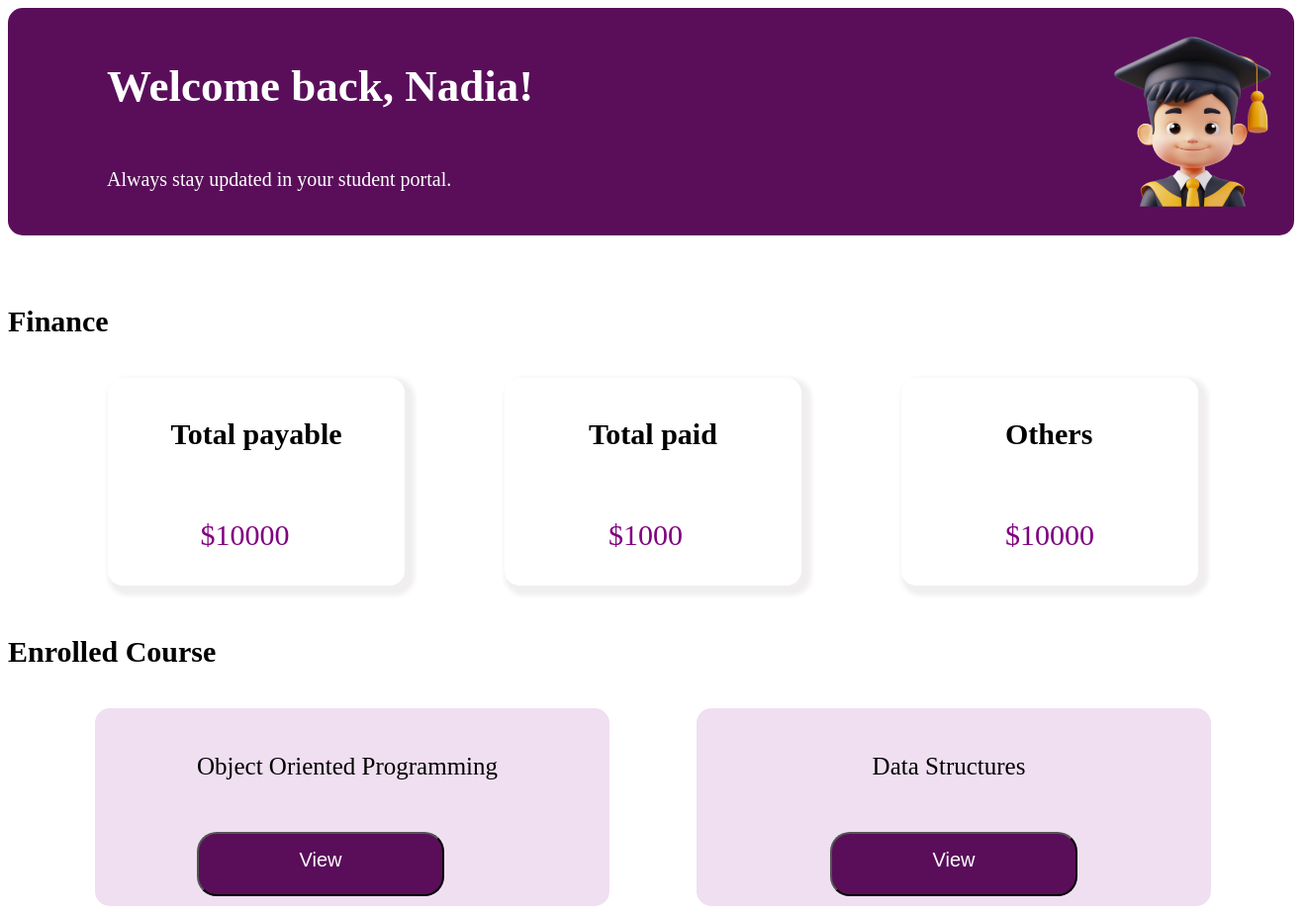
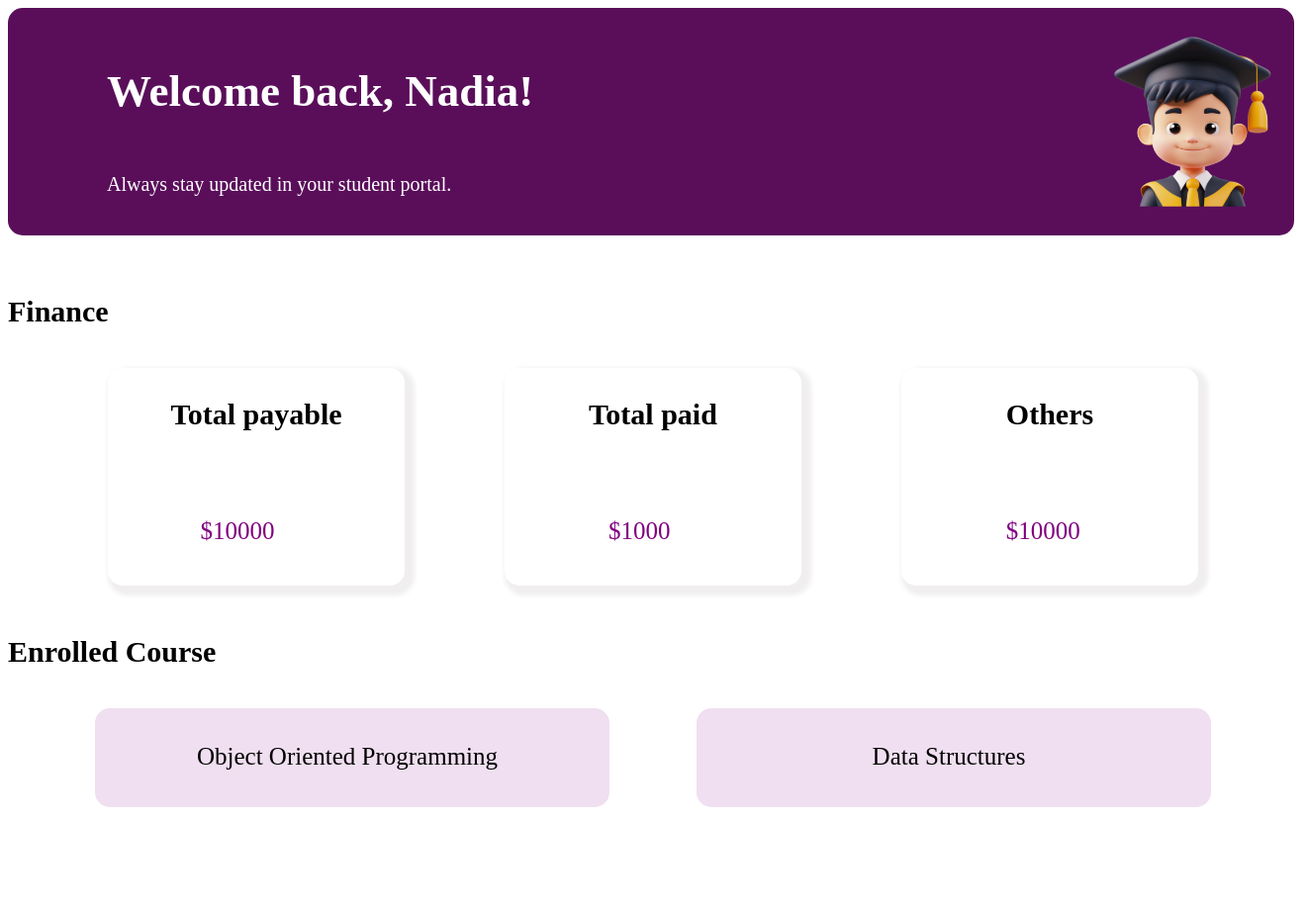
Before and after one commit to sohasara/student-portal, a PHP site: page /dashboard.html in a window 1320 px wide. Shown: the whole page at 99% size. After the commit the page ends 816 px from the top, so only its background shows below. Run offline with PHP 8.4, Linux system fonts and the light colour scheme.

Commit message:
decrease padding

```diff
--- a/dashboad.css
+++ b/dashboad.css
@@ -1,7 +1,7 @@
 .content {
-    flex: 1;
+
     padding-left: 100px;
-    padding-top: 30px;
+    padding-top: 20px;
 }
 
 .welcome_dash{
@@ -14,12 +14,12 @@
     display: flex;
     justify-content: space-between;
     align-items: center;
-    margin-bottom: 20px;
+    margin-bottom: 10px;
 }
 .welcome_text{
     padding-left: 100px;
     font-size: 30px;
-    padding-bottom: 10px;
+
 
 
 }
@@ -50,14 +50,14 @@
     justify-content: space-evenly;
 }
 .finance-box{
-    padding-top: 10px;
-    height: 200px;
+
+    height: 220px;
     width: 300px;
     border-radius: 15px;
     box-shadow: 5px 5px 5px 5px rgb(240, 238, 238);
     display: grid;
     justify-content: center;
-    font-size: 30px;
+    font-size: 25px;
     color: purple;
 
 
@@ -92,9 +92,9 @@
 /* bottom */
 .enrolled_course{
 padding: 10px;
-padding-top: 20px;
 
-height: 170px;
+
+height: 80px;
 width: 500px;
 background-color: rgb(240, 223, 240);
 border-radius: 15px;
@@ -103,7 +103,7 @@ justify-content: center;
 padding-bottom: 10px;
 }
 .enrolled_course i{
-    font-size: 60px;
+    font-size: 50px;
     color:rgb(90, 14, 90) ;
 }
 .enrolled_course p{
--- a/dashboard.html
+++ b/dashboard.html
@@ -48,14 +48,12 @@
               <p>Object Oriented Programming</p>
               <i class="fa-solid fa-computer"></i>
             </div>
-            <button class="enroll-button">View</button>
           </div>
           <div class="enrolled_course">
             <div class="flex-div">
               <p>Data Structures</p>
               <i class="fa-solid fa-chart-simple"></i>
             </div>
-            <button class="enroll-button">View</button>
           </div>
         </div>
       </div>
```
